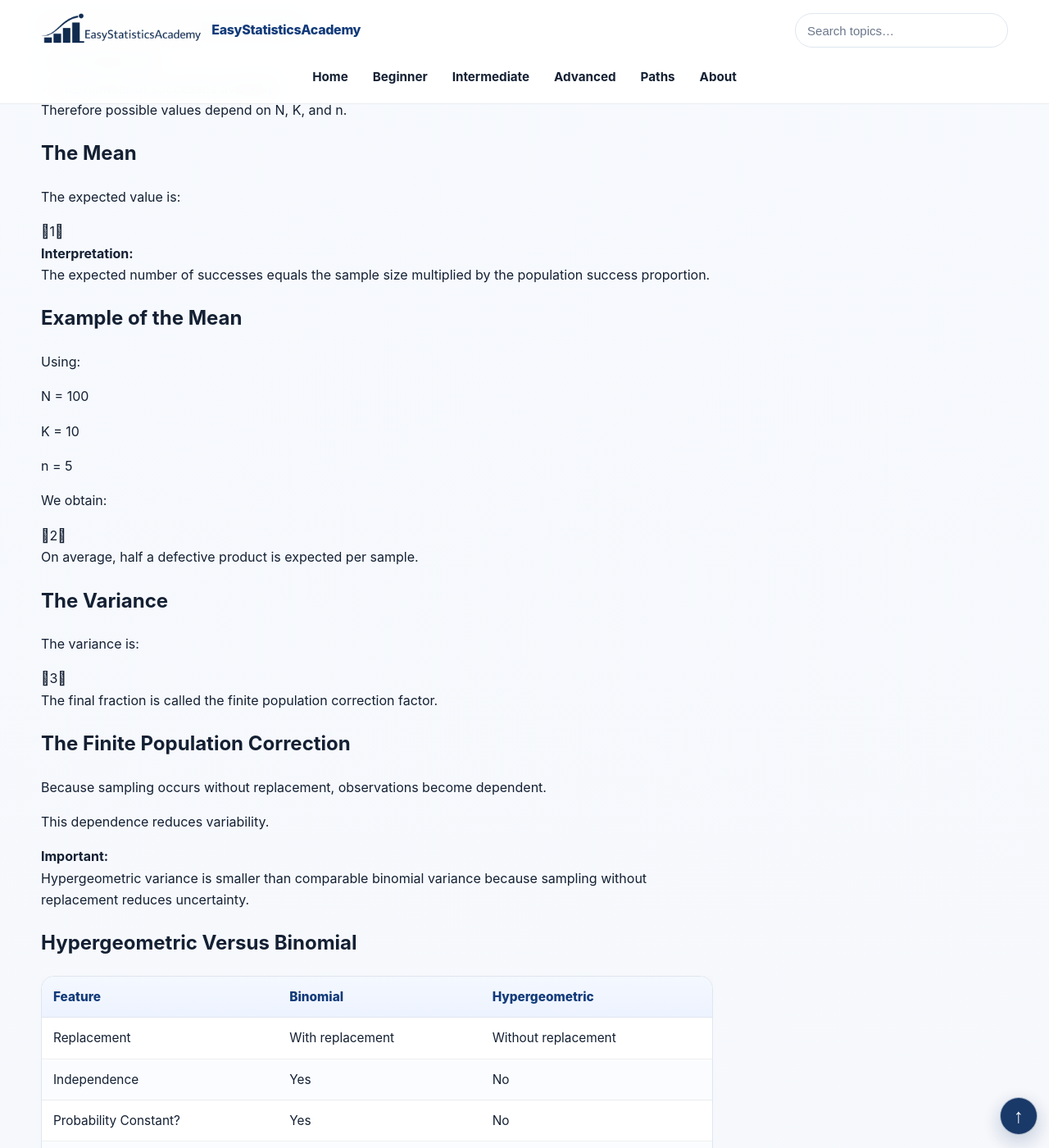
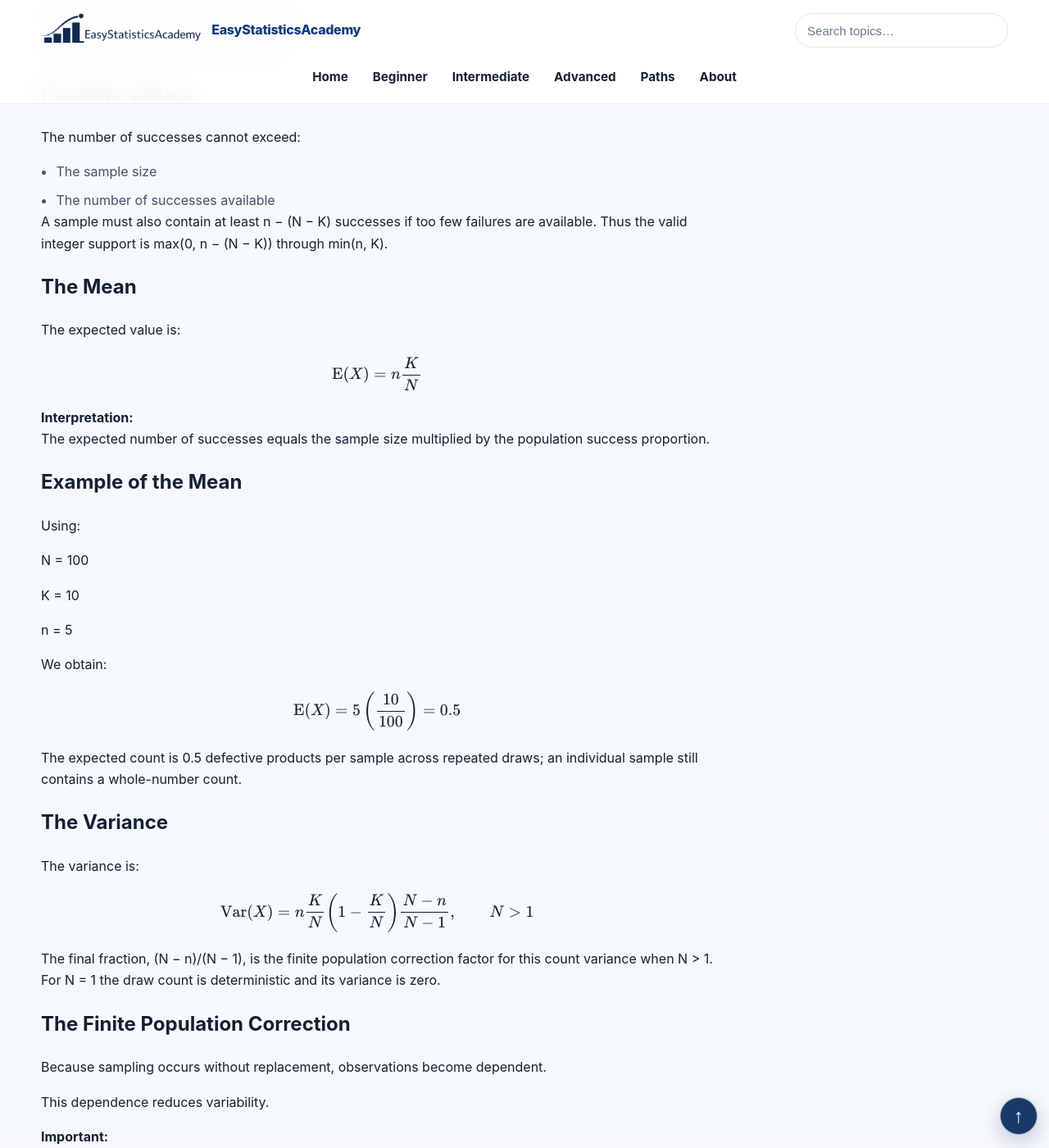
Before and after one commit to ammar-homaida-statistics/easystatisticsacademy, a Jekyll site: the page built from probability/distributions/hypergeometric-distribution/index.md, in a window 1280 px wide and 1400 px high, scrolled down 3060 px. Shown: the whole window at 82% size. Built offline with Jekyll 4.4.1, drawn with Linux system fonts in a browser that asks for light colours; some of the changed text lies outside the part shown.

Commit message:
Restore 4 verified formulas and assumptions in hypergeometric-distribution

```diff
--- a/probability/distributions/hypergeometric-distribution/index.md
+++ b/probability/distributions/hypergeometric-distribution/index.md
@@ -143,7 +143,8 @@ sidebar: false
     <h2>The Four Parameters</h2>
 
     <p>
-      A hypergeometric distribution is determined by four values.
+      A hypergeometric distribution has three parameters (N, K, n);
+      x is a possible observed value of the random variable X.
     </p>
 
     <div class="table-wrap">
@@ -202,7 +203,8 @@ sidebar: false
     </div>
 
     <p>
-      The parameters describe the population and sample structure.
+      The parameters N, K, and n describe the population and sampling
+      design, with integer N ≥ 1, 0 ≤ K ≤ N, and 0 ≤ n ≤ N.
     </p>
 
     <h2>Understanding the Population</h2>
@@ -233,10 +235,15 @@ sidebar: false
       The probability of observing exactly x successes is:
     </p>
 
-    0
+    \[
+P(X=x)=\frac{\binom{K}{x}\binom{N-K}{n-x}}{\binom{N}{n}},
+\qquad \max(0,n-(N-K))\le x\le\min(n,K)
+\]
 
     <p>
-      This is the hypergeometric probability mass function.
+      This is the hypergeometric probability mass function. The possible
+      values of x are integers within the displayed limits; values
+      outside this support have probability zero.
     </p>
 
     <h2>Interpreting the Formula</h2>
@@ -322,7 +329,9 @@ sidebar: false
     </ul>
 
     <p>
-      Therefore possible values depend on N, K, and n.
+      A sample must also contain at least n − (N − K) successes if too few
+      failures are available. Thus the valid integer support is
+      max(0, n − (N − K)) through min(n, K).
     </p>
 
     <h2>The Mean</h2>
@@ -331,7 +340,9 @@ sidebar: false
       The expected value is:
     </p>
 
-    1
+    \[
+\operatorname{E}(X)=n\frac{K}{N}
+\]
 
     <div class="concept-box">
 
@@ -369,11 +380,13 @@ sidebar: false
       We obtain:
     </p>
 
-    2
+    \[
+\operatorname{E}(X)=5\left(\frac{10}{100}\right)=0.5
+\]
 
     <p>
-      On average,
-      half a defective product is expected per sample.
+      The expected count is 0.5 defective products per sample across
+      repeated draws; an individual sample still contains a whole-number count.
     </p>
 
     <h2>The Variance</h2>
@@ -382,10 +395,15 @@ sidebar: false
       The variance is:
     </p>
 
-    3
+    \[
+\operatorname{Var}(X)=n\frac{K}{N}\left(1-\frac{K}{N}\right)
+\frac{N-n}{N-1},\qquad N>1
+\]
 
     <p>
-      The final fraction is called the finite population correction factor.
+      The final fraction, (N − n)/(N − 1), is the finite population
+      correction factor for this count variance when N &gt; 1.
+      For N = 1 the draw count is deterministic and its variance is zero.
     </p>
 
     <h2>The Finite Population Correction</h2>
```
